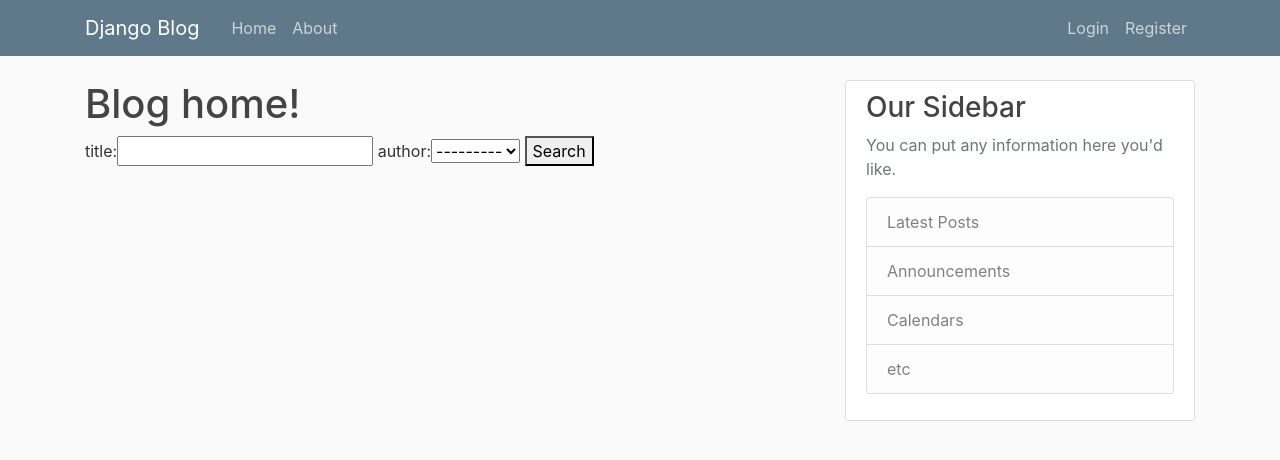
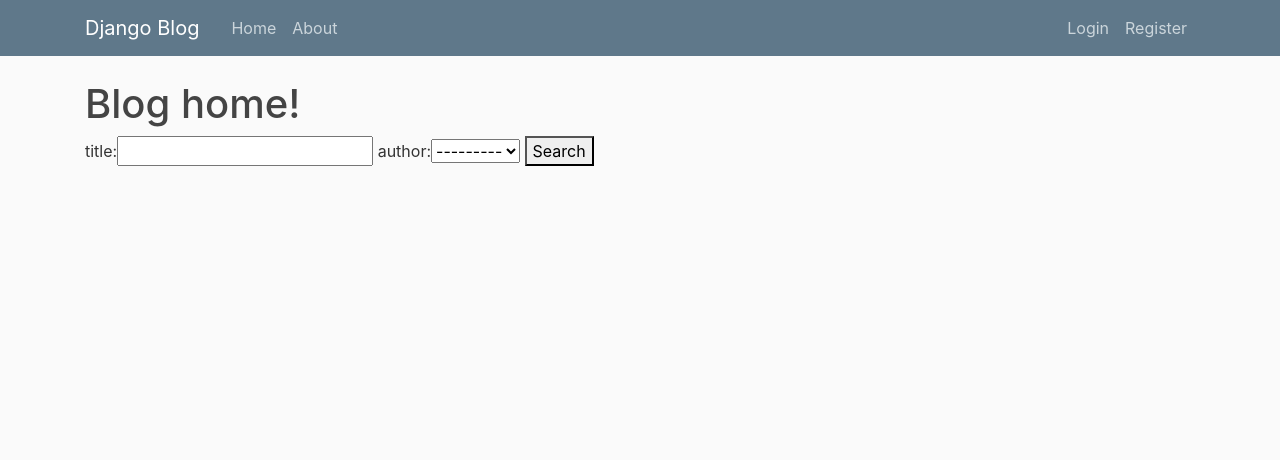
Before and after one commit to hetvi01/Django_blog_project, a Django app: page /en/ in a window 1280 px wide. Shown: the top 460 px of the page. Run offline with Django 3.2, Linux system fonts and the light colour scheme; data that the repository does not hold is empty; some libraries are stand-ins or nearby versions.

Commit message:
refactor : remove unwanted sidebar from template

```diff
--- a/blog/templates/blog/base.html
+++ b/blog/templates/blog/base.html
@@ -50,8 +50,6 @@
     </header>
 
 
-   <!-- <h1><b> This is about page</b></h1>  -->
-
     <main role="main" class="container">
         <div class="row">
           <div class="col-md-8">
@@ -66,19 +64,7 @@
 
             {% block content %}{% endblock content %}
           </div>
-          <div class="col-md-4">
-            <div class="content-section">
-              <h3>{% trans "Our Sidebar" %}</h3>
-              <p class='text-muted'>{% trans "You can put any information here you'd like." %}
-                <ul class="list-group">
-                  <li class="list-group-item list-group-item-light">{% trans "Latest Posts" %}</li>
-                  <li class="list-group-item list-group-item-light">{% trans "Announcements" %}</li>
-                  <li class="list-group-item list-group-item-light">{% trans "Calendars" %}</li>
-                  <li class="list-group-item list-group-item-light">{% trans "etc" %}</li>
-                </ul>
-              </p>
-            </div>
-          </div>
+
         </div>
       </main>
    <script src="https://code.jquery.com/jquery-3.2.1.slim.min.js" integrity="sha384-KJ3o2DKtIkvYIK3UENzmM7KCkRr/rE9/Qpg6aAZGJwFDMVNA/GpGFF93hXpG5KkN" crossorigin="anonymous"></script>
```
